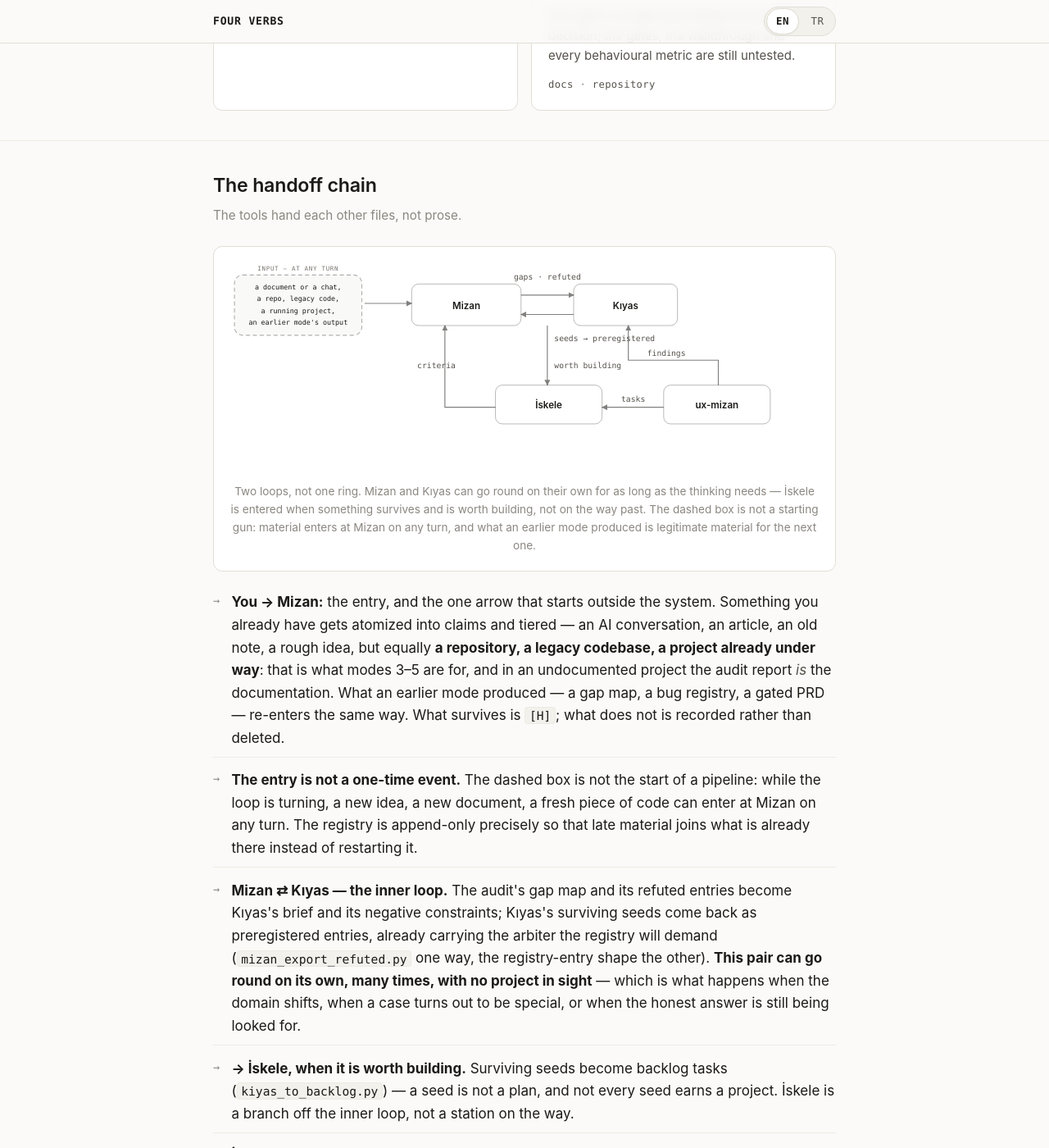
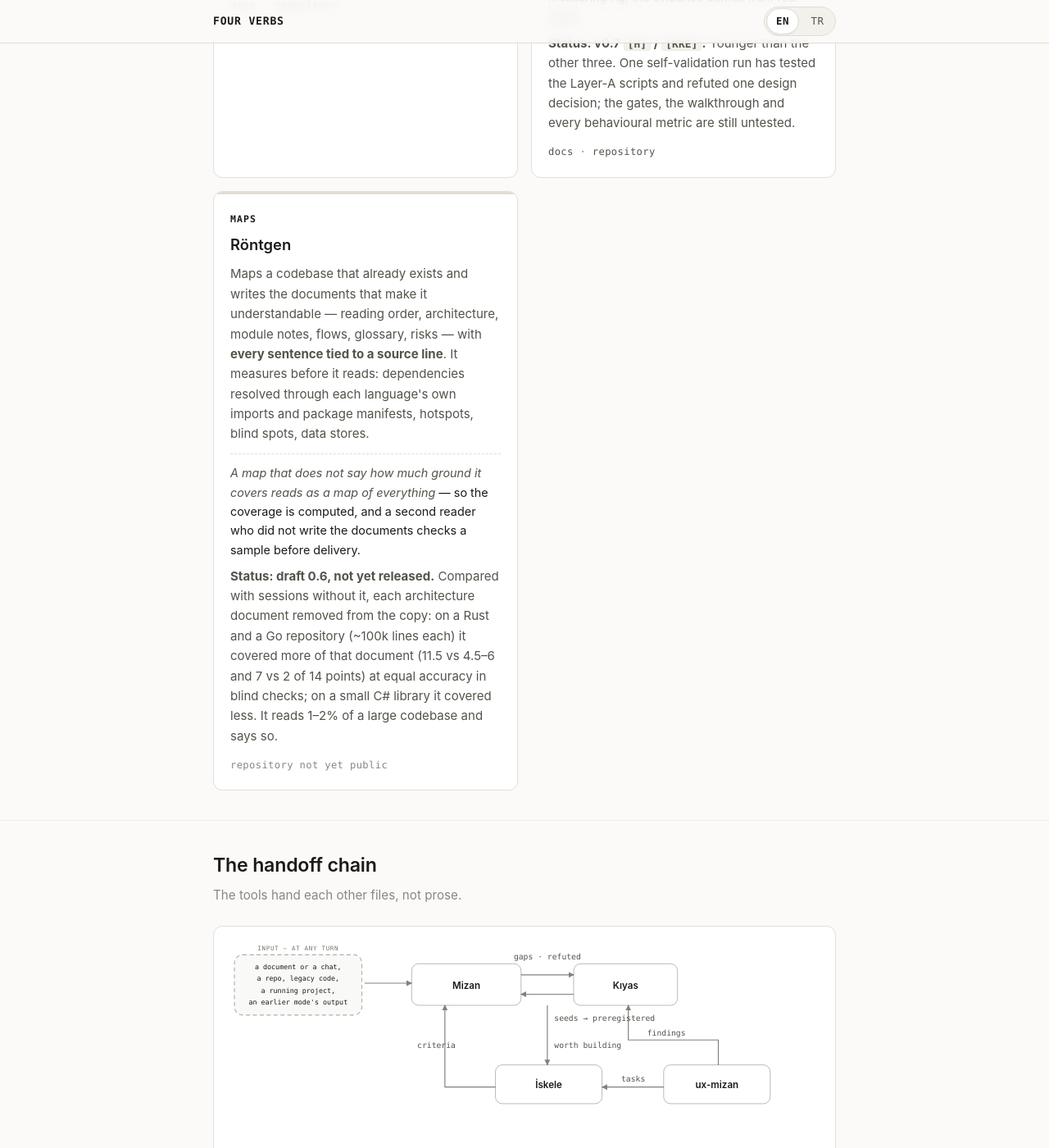
Before and after one commit to XINMurat/XINMurat.github.io, a Jekyll site: the page built from index.md, in a window 1280 px wide and 1400 px high, scrolled down 1459 px. Shown: the whole window at 82% size. Built offline with Jekyll 4.4.1, drawn with Linux system fonts in a browser that asks for light colours; some of the changed text lies outside the part shown.

Commit message:
family: Röntgen as the fifth verb (maps) — card, handoff, constants scope, release row; both languages
Co-Authored-By: Claude Opus 5.5 <noreply@anthropic.com>

```diff
--- a/_config.yml
+++ b/_config.yml
@@ -1,5 +1,5 @@
-title: "Four verbs — İskele · Mizan · Kıyas · ux-mizan"
-description: "Four Claude skills that keep each other honest: one builds the structure, one weighs the claims, one generates the candidates, one measures the experience. Bilingual EN/TR, English first."
+title: "Five verbs — İskele · Mizan · Kıyas · ux-mizan · Röntgen"
+description: "Five Claude skills that keep each other honest: one builds the structure, one weighs the claims, one generates the candidates, one measures the experience, one maps what already exists. Bilingual EN/TR, English first."
 lang: en
 
 # No gem theme: the page ships its own layout in _layouts/default.html. A theme
--- a/index.md
+++ b/index.md
@@ -1,7 +1,7 @@
 ---
 layout: default
-title: "Four verbs — İskele · Mizan · Kıyas · ux-mizan"
-description: "Four Claude skills that keep each other honest: one builds the structure, one weighs the claims, one generates the candidates, one measures the experience."
+title: "Five verbs — İskele · Mizan · Kıyas · ux-mizan · Röntgen"
+description: "Five Claude skills that keep each other honest: one builds the structure, one weighs the claims, one generates the candidates, one measures the experience, one maps what already exists."
 lang: en
 ---
 
@@ -17,18 +17,20 @@ lang: en
 
 <section class="hero">
   <div class="wrap">
-    <h1>Four verbs</h1>
-    <p class="lede">Four Claude skills that keep each other honest. The verbs are
+    <h1>Five verbs</h1>
+    <p class="lede">Five Claude skills that keep each other honest. The verbs are
     kept apart on purpose: one builds the structure, one weighs the claims, one
-    generates the candidates, one measures the experience. A conflated verb
+    generates the candidates, one measures the experience, one maps what already
+    exists. A conflated verb
     produces a single tool that does none of them well.</p>
     <ul class="verbs">
       <li><b>İskele</b> builds</li>
       <li><b>Mizan</b> weighs</li>
       <li><b>Kıyas</b> generates</li>
       <li><b>ux-mizan</b> measures experience</li>
+      <li><b>Röntgen</b> maps</li>
     </ul>
-    <p class="canon">This page is the family's canonical description; the four
+    <p class="canon">This page is the family's canonical description; the
     repositories point here rather than each carrying a copy that goes stale on
     its own.</p>
   </div>
@@ -96,6 +98,27 @@ lang: en
         walkthrough and every behavioural metric are still untested.</p>
         <p class="links"><a href="https://xinmurat.github.io/ux-mizan/">docs</a> ·
         <a href="https://github.com/XINMurat/ux-mizan">repository</a></p>
+      </article>
+
+      <article class="card">
+        <span class="verb">maps</span>
+        <h3>Röntgen</h3>
+        <p>Maps a codebase that already exists and writes the documents that make
+        it understandable — reading order, architecture, module notes, flows,
+        glossary, risks — with <strong>every sentence tied to a source
+        line</strong>. It measures before it reads: dependencies resolved through
+        each language's own imports and package manifests, hotspots, blind spots,
+        data stores.</p>
+        <p class="key"><em>A map that does not say how much ground it covers reads
+        as a map of everything</em> — so the coverage is computed, and a second
+        reader who did not write the documents checks a sample before delivery.</p>
+        <p><strong>Status: draft 0.6, not yet released.</strong> Compared with
+        sessions without it, each architecture document removed from the copy: on a
+        Rust and a Go repository (~100k lines each) it covered more of that
+        document (11.5 vs 4.5–6 and 7 vs 2 of 14 points) at equal accuracy in
+        blind checks; on a small C# library it covered less. It reads 1–2% of a
+        large codebase and says so.</p>
+        <p class="links">repository not yet public</p>
       </article>
 
     </div>
@@ -196,6 +219,12 @@ lang: en
       goes to İskele with its own acceptance criteria; the second re-enters the
       inner loop — as an entry for Mizan when it needs tiering, or as the brief
       for Kıyas when the question is <em>why</em> users do that.</li>
+      <li><strong>Röntgen → İskele and Mizan.</strong> Röntgen is an entry for an
+      existing codebase: <code>devir.py</code> turns its measurement into İskele
+      backlog tasks with acceptance criteria and a review baseline, and the
+      sentences its second reader did not accept into post-hoc Mizan entries whose
+      arbiter is the cited line. Not drawn above yet: the diagram shows the four
+      released skills.</li>
     </ul>
   </div>
 </section>
@@ -203,7 +232,11 @@ lang: en
 <section class="block">
   <div class="wrap">
     <h2>The shared constants</h2>
-    <p class="sub">The same few rules in all four — and what holds them together.</p>
+    <p class="sub">The same few rules in all four — and what holds them together.
+    Röntgen, still a draft, carries the tiers (<code>[K]</code>/<code>[H]</code>),
+    a named arbiter (the second reader), script-carried rules and a preregistered
+    token budget in CI; it keeps no registry of its own, so append-only and cost
+    records are not claimed for it.</p>
     <div class="tablewrap">
       <table>
         <thead><tr><th>Constant</th><th>What it means</th></tr></thead>
@@ -367,6 +400,14 @@ lang: en
             lostness ends the task at the first success screen · an empty scan
             exits 2 instead of reading like a clean app</td>
           </tr>
+          <tr>
+            <td>Röntgen</td>
+            <td><strong>draft 0.6</strong></td>
+            <td>Not released. Manifests (Cargo, npm, .NET, Python, Go, Maven,
+            Gradle) and language modules for Rust, Go, Java/Kotlin and a language the
+            project defines itself · second reader as a delivery gate · session log ·
+            reports in Turkish or English</td>
+          </tr>
         </tbody>
       </table>
     </div>
@@ -406,18 +447,19 @@ lang: en
 
 <section class="hero">
   <div class="wrap">
-    <h1>Dört fiil</h1>
-    <p class="lede">Birbirini dürüst tutan dört Claude skill'i. Fiiller bilinçli
+    <h1>Beş fiil</h1>
+    <p class="lede">Birbirini dürüst tutan beş Claude skill'i. Fiiller bilinçli
     olarak ayrıdır: biri yapıyı kurar, biri iddiaları tartar, biri adayları
-    üretir, biri deneyimi ölçer. Karıştırılan fiil, hiçbirini iyi yapmayan tek
+    üretir, biri deneyimi ölçer, biri var olanın haritasını çıkarır. Karıştırılan fiil, hiçbirini iyi yapmayan tek
     bir araç üretir.</p>
     <ul class="verbs">
       <li><b>İskele</b> kurar</li>
       <li><b>Mizan</b> tartar</li>
       <li><b>Kıyas</b> üretir</li>
       <li><b>ux-mizan</b> deneyimi ölçer</li>
+      <li><b>Röntgen</b> haritalar</li>
     </ul>
-    <p class="canon">Bu sayfa ailenin kanonik tanımıdır; dört depo, her biri
+    <p class="canon">Bu sayfa ailenin kanonik tanımıdır; depolar, her biri
     kendi başına bayatlayacak bir kopya taşımak yerine buraya işaret eder.</p>
   </div>
 </section>
@@ -484,6 +526,27 @@ lang: en
         davranışsal metriklerin hiçbiri henüz test edilmedi.</p>
         <p class="links"><a href="https://xinmurat.github.io/ux-mizan/">doküman</a> ·
         <a href="https://github.com/XINMurat/ux-mizan">depo</a></p>
+      </article>
+
+      <article class="card">
+        <span class="verb">haritalar</span>
+        <h3>Röntgen</h3>
+        <p>Var olan bir kod tabanının haritasını çıkarır ve onu anlaşılır kılan
+        belgeleri yazar — okuma sırası, mimari, modül notları, akışlar, sözlük,
+        riskler — <strong>her cümle bir kaynak satırına bağlı</strong>. Okumadan
+        önce ölçer: her dilin kendi import'ları ve paket bildirimleri üzerinden
+        çözülen bağımlılıklar, sıcak noktalar, kör noktalar, veri depoları.</p>
+        <p class="key"><em>Ne kadar alanı kapsadığını söylemeyen bir harita,
+        her şeyin haritası gibi okunur</em> — bu yüzden kapsam hesaplanır ve
+        teslimden önce belgeleri yazmamış bir ikinci okuyucu bir örneklemi
+        denetler.</p>
+        <p><strong>Statü: taslak 0.6, henüz yayımlanmadı.</strong> Onsuz çalışan
+        oturumlarla, mimari belgesi kopyadan çıkarılmış depolarda karşılaştırıldı:
+        birer Rust ve Go deposunda (her biri ~100 bin satır) o belgeyi daha geniş
+        kapsadı (14 maddeden 11,5'e karşı 4,5–6 ve 7'ye karşı 2), kör denetimde
+        doğruluk eşit; küçük bir C# kütüphanesinde daha dar kapsadı. Büyük bir kod
+        tabanının %1–2'sini okur ve bunu söyler.</p>
+        <p class="links">depo henüz herkese açık değil</p>
       </article>
 
     </div>
@@ -583,6 +646,12 @@ lang: en
       Birincisi kendi kabul kriteriyle İskele'ye gider; ikincisi iç döngüye
       girer — katmanlanması gerekiyorsa Mizan'a girdi, soru <em>kullanıcılar
       bunu neden yapıyor</em> ise Kıyas'a brief olarak.</li>
+      <li><strong>Röntgen → İskele ve Mizan.</strong> Röntgen var olan bir kod
+      tabanı için bir giriştir: <code>devir.py</code> ölçümünü kabul kriterli ve
+      gözden geçirme taban çizgili İskele backlog görevlerine, ikinci okuyucusunun
+      kabul etmediği cümleleri de hakemi atıf yapılan satır olan post-hoc Mizan
+      kayıtlarına çevirir. Yukarıdaki çizimde henüz yok: çizim yayımlanmış dört
+      skill'i gösterir.</li>
     </ul>
   </div>
 </section>
@@ -590,7 +659,11 @@ lang: en
 <section class="block">
   <div class="wrap">
     <h2>Ortak sabitler</h2>
-    <p class="sub">Dördünde de aynı birkaç kural — ve onları bir arada tutan şey.</p>
+    <p class="sub">Dördünde de aynı birkaç kural — ve onları bir arada tutan şey.
+    Henüz taslak olan Röntgen katmanları (<code>[K]</code>/<code>[H]</code>), adı
+    konmuş bir hakemi (ikinci okuyucu), betikle taşınan kuralları ve CI'da önkayıtlı
+    bir token bütçesini taşır; kendi registry'si olmadığı için yalnız-ekleme ve
+    maliyet kaydı onun için iddia edilmez.</p>
     <div class="tablewrap">
       <table>
         <thead><tr><th>Sabit</th><th>Ne demek</th></tr></thead>
@@ -756,6 +829,14 @@ lang: en
             dönüşür · lostness görevi ilk başarı ekranında bitirir · boş bir
             tarama temiz bir uygulama gibi okunmak yerine çıkış 2 verir</td>
           </tr>
+          <tr>
+            <td>Röntgen</td>
+            <td><strong>taslak 0.6</strong></td>
+            <td>Yayımlanmadı. Paket bildirimleri (Cargo, npm, .NET, Python, Go,
+            Maven, Gradle) ve Rust, Go, Java/Kotlin ile projenin kendi tanımladığı bir
+            dil için modüller · teslim kapısı olarak ikinci okuyucu · oturum günlüğü ·
+            Türkçe ya da İngilizce rapor</td>
+          </tr>
         </tbody>
       </table>
     </div>
```
Also changed, not shown: README.md.
